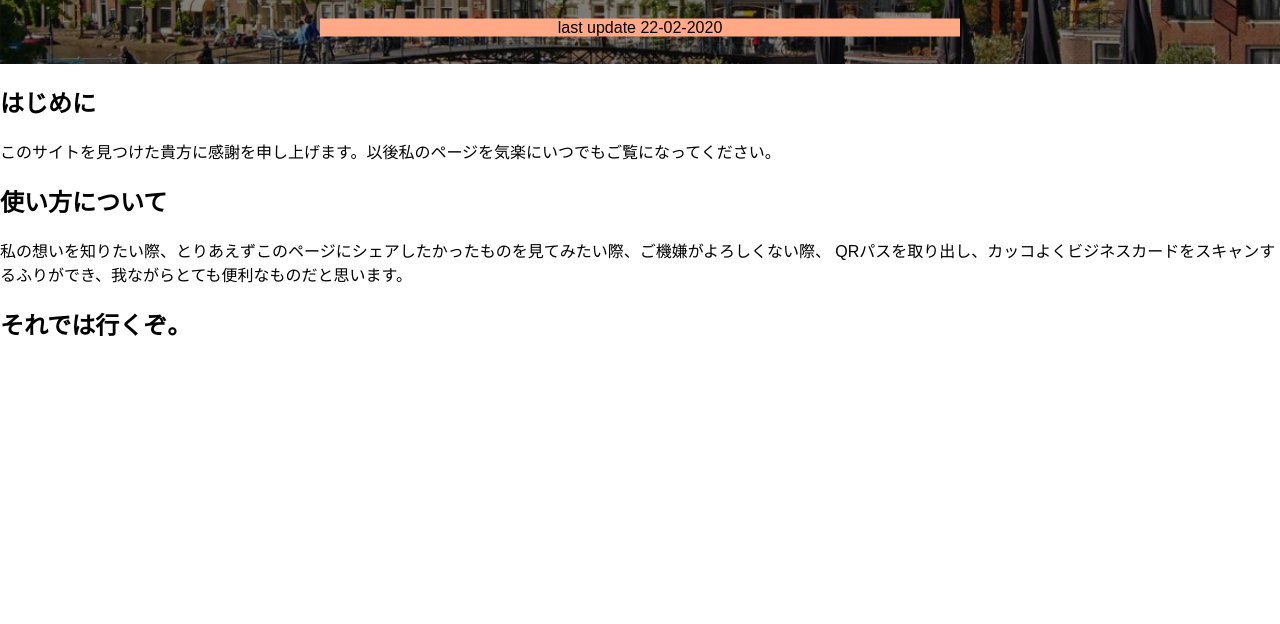
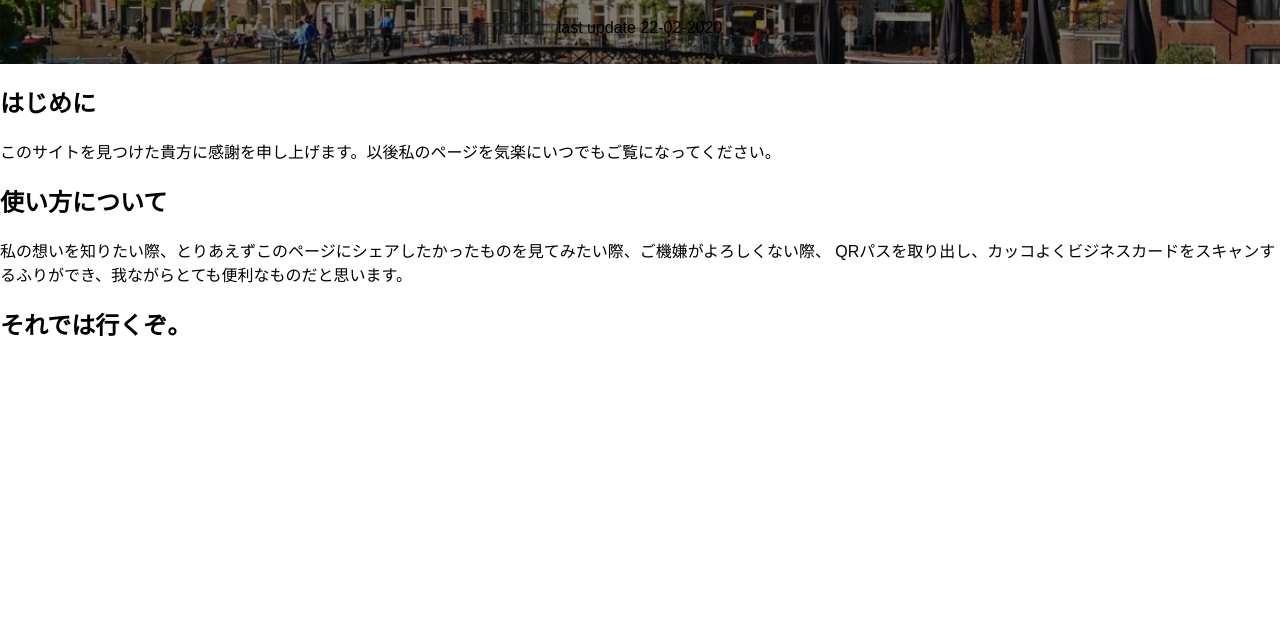
Before and after one commit to dalalouli/for-ryosei, a plain HTML site: page index.html in a window 1280 px wide. Shown: the part 176-800 px from the top of the page. Drawn offline with Linux system fonts and the light colour scheme.

Commit message:
Update index.html

```diff
--- a/index.html
+++ b/index.html
@@ -29,10 +29,6 @@ body, html {
  h2 {
   background-color: #a0522d;
  }
-
-p {
-  background-color: #ffa987;
- }
 </style>
 
  <meta charset="utf-8">
```
